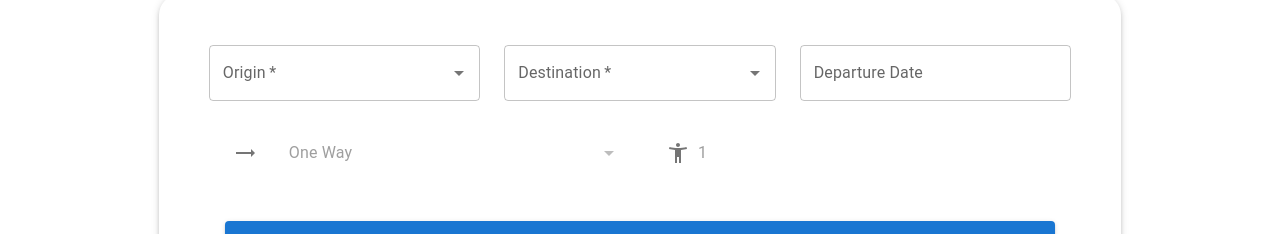
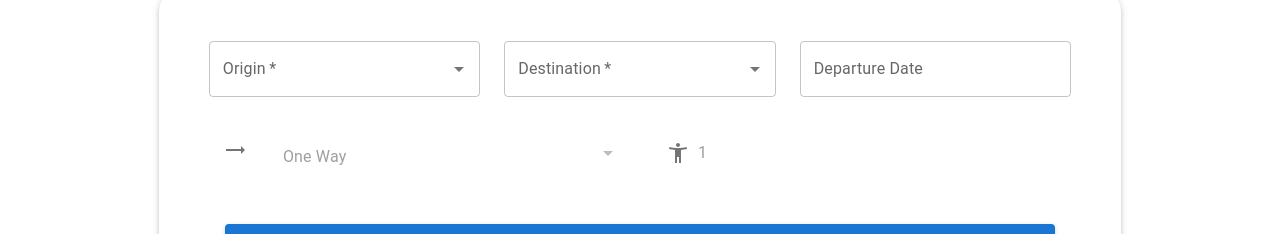
Before and after one commit to EvanKiser/flight-ui, a React (Create React App) app: page / in a window 1280 px wide. Shown: the part 381-615 px from the top of the page. Built offline with nearby package versions, Linux system fonts and the light colour scheme.

Commit message:
update one way

```diff
--- a/src/components/SearchForm.tsx
+++ b/src/components/SearchForm.tsx
@@ -187,12 +187,16 @@ const SearchForm: React.FC<searchFormProps> = ({ requestFromFlightListPage, init
                             },
                           },
                           '.MuiSelect-select': {
-                            padding: '12px 24px',
-                            display: 'flex',
-                            alignItems: 'center'
+                            paddingRight: '32px', // Increase right padding to make room for the dropdown indicator
                           },
                           '.MuiInputLabel-outlined': {
-                            transform: 'translate(14px, 16px)'
+                            transform: 'translate(8px, 16px) scale(1)', // Moved label closer to the icon
+                            '&.MuiInputLabel-shrink': {
+                              transform: 'translate(8px, -6px) scale(0.75)', // Adjust label position when it shrinks
+                            },
+                          },
+                          '.MuiSelect-icon': { // Target the dropdown indicator
+                            right: '8px', // Adjust its right position
                           },
                         }}
                       >
```
